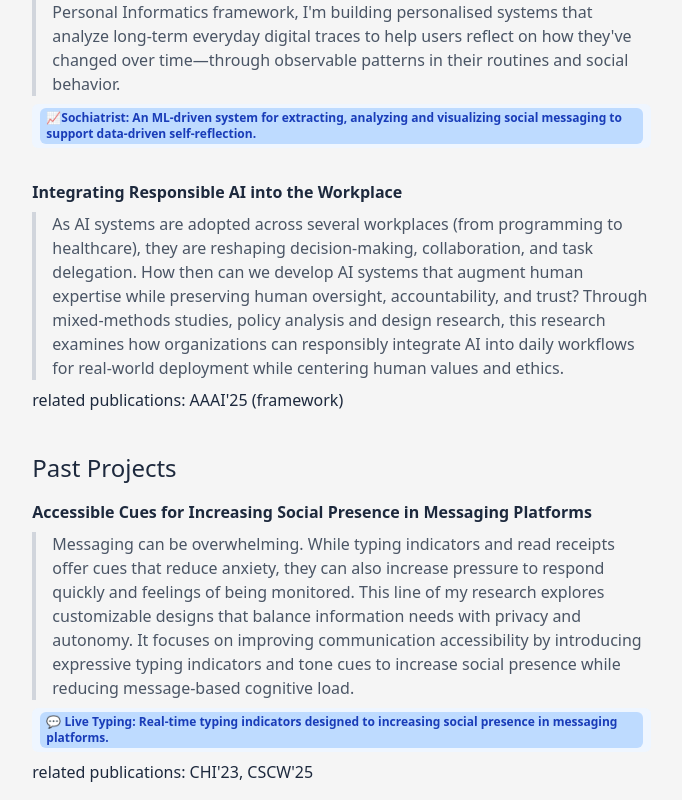
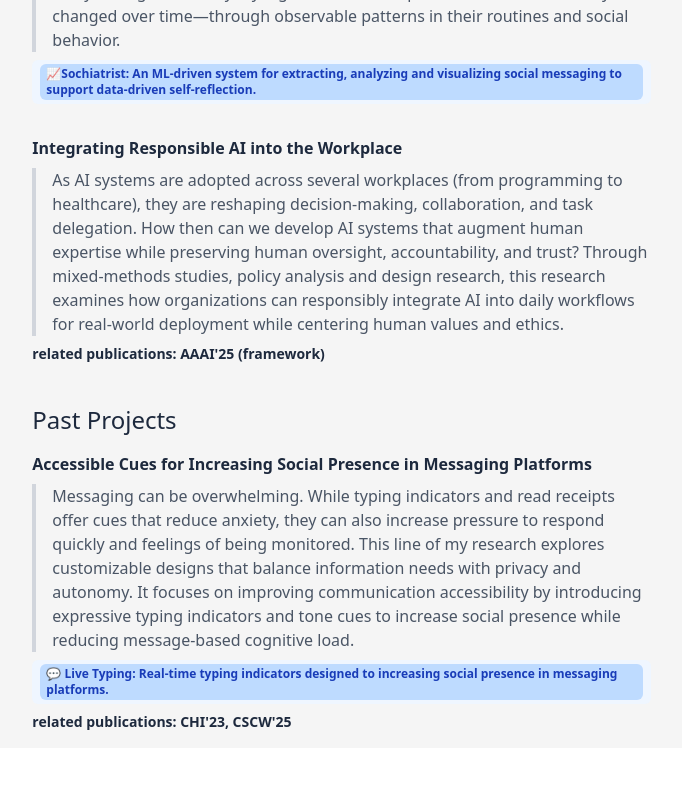
Before and after one commit to prettybuffy/web-vite-app, a React (Vite) app: page /projects in a window 1280 px wide. Shown: the part 673-1473 px from the top of the page, without its empty margins (469-1151 px from the left). After the commit the page ends 1421 px from the top, so only its background shows below. Built offline with nearby package versions, Linux system fonts and the light colour scheme.

Commit message:
unmodularize projects code (harder to manage design)

```diff
--- a/src/pages/Projects.jsx
+++ b/src/pages/Projects.jsx
@@ -49,12 +49,16 @@ const projects = [
   }
 ];
 
-const ongoingProjects = projects.filter(p => p.type === "ongoing");
-const pastProjects = projects.filter(p => p.type === "past");
+const ongoingProjects = projects.filter(p => p.type === 'ongoing');
+const pastProjects = projects.filter(p => p.type === 'past');
 
-function ProjectCard({ project }) {
+export default function Projects() {
   return (
-    <div>
+    <section>
+      <h2 className="text-2xl font-normal">Active Projects</h2>
+      <div className="space-y-8 mt-4">
+        {ongoingProjects.map((project, index) => (
+          <div key={index}>
             <h3 className="font-semibold">{project.title}</h3>
             <blockquote className="border-l-4 border-gray-300 pl-4 mt-2 text-gray-600">
               {project.description}
@@ -71,31 +75,39 @@ function ProjectCard({ project }) {
                 </a>
               )}
               {project.publications && (
-          <div className="publication-style">{project.publications}</div>
+                <div className="text-sm font-semibold">{project.publications}</div>
               )}
             </div>
           </div>
-  );
-}
-
-function ProjectSection({ title, projects }) {
-  return (
-    <>
-      <h2 className="text-2xl font-normal mt-10">{title}</h2>
-      <div className="space-y-8 mt-4">
-        {projects.map((project, index) => (
-          <ProjectCard key={index} project={project} />
         ))}
       </div>
-    </>
-  );
-}
 
-export default function Projects() {
-  return (
-    <section>
-      <ProjectSection title="Active Projects" projects={ongoingProjects} />
-      <ProjectSection title="Past Projects" projects={pastProjects} />
+      <h2 className="text-2xl font-normal mt-10">Past Projects</h2>
+      <div className="space-y-8 mt-4">
+        {pastProjects.map((project, index) => (
+          <div key={index}>
+            <h3 className="font-semibold">{project.title}</h3>
+            <blockquote className="border-l-4 border-gray-300 pl-4 mt-2 text-gray-600">
+              {project.description}
+            </blockquote>
+            <div className="mt-2 space-y-2">
+              {(project.system || project.systems) && (
+                <a
+                  href={project.link}
+                  className="inline-flex items-center gap-2 bg-blue-50 text-blue-700 px-2 py-1 rounded-md text-sm font-medium hover:bg-blue-100 transition"
+                >
+                  <span className="bg-blue-200 text-blue-800 px-1.5 py-0.5 rounded-md text-xs font-semibold">
+                    {project.system || project.systems}
+                  </span>
+                </a>
+              )}
+              {project.publications && (
+                <div className="text-sm font-semibold">{project.publications}</div>
+              )}
+            </div>
+          </div>
+        ))}
+      </div>
     </section>
   );
 }
```
Lines whose indentation alone changed are shown as unchanged.
